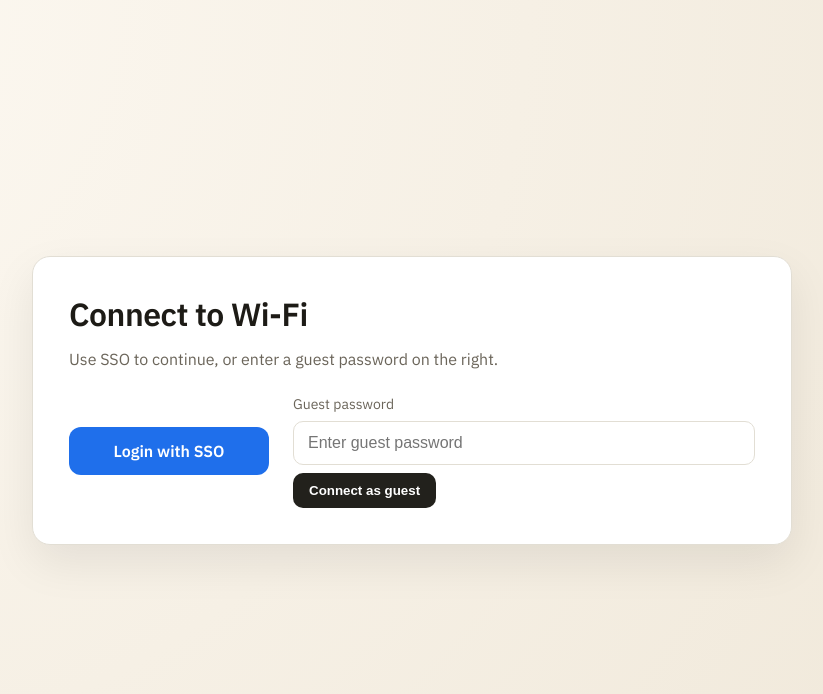
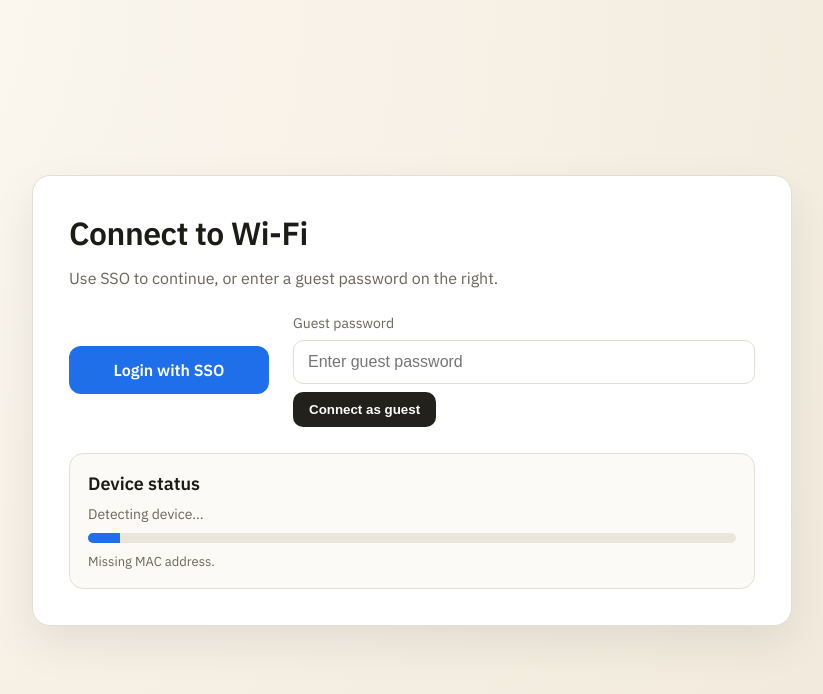
Before and after one commit to BrandenEsses/unifi-captive-sso, a Flask app: page / in a window 1280 px wide. Shown: the top 694 px of the page, without its empty margins (228-1051 px from the left). Run offline with Flask 3, Linux system fonts and the light colour scheme.

Commit message:
Adjusted mac address status check method

```diff
--- a/templates/index.html
+++ b/templates/index.html
@@ -261,9 +261,12 @@
               placeholder="Enter guest password"
               autocomplete="off"
             >
-            {% if client_mac %}
-              <input type="hidden" name="mac" value="{{ client_mac }}">
-            {% endif %}
+            <input
+              type="hidden"
+              id="guest-mac"
+              name="client_mac"
+              value="{{ client_mac or '' }}"
+            >
             <button type="submit">Connect as guest</button>
           </form>
         </div>
@@ -283,7 +286,6 @@
           </div>
         {% endif %}
 
-        {% if user or guest_authenticated or client_mac %}
         <div class="signed-in">
           {% if user %}
             <div class="card">
@@ -313,21 +315,25 @@
               {% endif %}
             </div>
           {% endif %}
+          <div class="card" data-status-panel data-mac="{{ client_mac or '' }}">
+            <h2>Device status</h2>
+            <div class="status-line">
               {% if client_mac %}
-              <div class="card" data-status-panel>
-                <h2>Device status</h2>
-                <div class="status-line">Checking {{ client_mac }}</div>
-                <div class="progress"><span></span></div>
-                <div class="status-message">Starting status check...</div>
-              </div>
+                Checking {{ client_mac }}
               {% else %}
-              <div class="card">
-                <h2>Device status</h2>
-                <div class="helper">Connect from a device to check its status.</div>
-              </div>
+                Detecting device...
               {% endif %}
             </div>
+            <div class="progress"><span></span></div>
+            <div class="status-message">
+              {% if client_mac %}
+                Starting status check...
+              {% else %}
+                Waiting for device details...
               {% endif %}
+            </div>
+          </div>
+        </div>
 
         {% if user %}
           <div class="foot">
@@ -338,7 +344,6 @@
         {% endif %}
       </div>
     </div>
-    {% if client_mac %}
       <script>
         (() => {
           const panel = document.querySelector("[data-status-panel]");
@@ -347,8 +352,47 @@
           }
           const progress = panel.querySelector(".progress span");
           const message = panel.querySelector(".status-message");
+          const statusLine = panel.querySelector(".status-line");
+          const guestMacInput = document.getElementById("guest-mac");
           const maxAttempts = 20;
           let attempts = 0;
+          let mac = (panel.dataset.mac || "").trim();
+
+          const normalizeMac = (value) => {
+            if (!value) {
+              return "";
+            }
+            const cleaned = value.replace(/[^0-9a-fA-F]/g, "").toLowerCase();
+            if (cleaned.length !== 12) {
+              return "";
+            }
+            return cleaned.match(/.{1,2}/g).join(":");
+          };
+
+          const findMac = (text) => {
+            if (!text) {
+              return "";
+            }
+            const match = text.match(/(?:[0-9A-Fa-f]{2}[:-]){5}[0-9A-Fa-f]{2}|[0-9A-Fa-f]{12}/);
+            return match ? normalizeMac(match[0]) : "";
+          };
+
+          const updateMac = (value) => {
+            const normalized = normalizeMac(value);
+            if (!normalized) {
+              return;
+            }
+            mac = normalized;
+            panel.dataset.mac = normalized;
+            if (statusLine) {
+              statusLine.textContent = `Checking ${normalized}`;
+            }
+            if (guestMacInput) {
+              guestMacInput.value = normalized;
+            }
+          };
+
+          updateMac(findMac(window.location.href));
 
           const setMessage = (text) => {
             if (message) {
@@ -363,12 +407,22 @@
             }
           };
 
+          const statusUrl = () => {
+            if (mac) {
+              return `{{ url_for('status') }}?mac=${encodeURIComponent(mac)}`;
+            }
+            return "{{ url_for('status') }}";
+          };
+
           const poll = () => {
             attempts += 1;
             setProgress((attempts / maxAttempts) * 100);
-            fetch("{{ url_for('status') }}", { headers: { "Accept": "application/json" } })
+            fetch(statusUrl(), { headers: { "Accept": "application/json" } })
               .then((response) => response.json())
               .then((data) => {
+                if (data.mac && !mac) {
+                  updateMac(data.mac);
+                }
                 if (data.status === "authorized") {
                   setProgress(100);
                   setMessage("Device is authorized.");
@@ -390,14 +444,12 @@
                 }
                 if (data.status === "error") {
                   setMessage(data.message || "Unable to check device status.");
-                  clearInterval(timer);
                   return;
                 }
                 setMessage("Checking device status...");
               })
               .catch(() => {
                 setMessage("Unable to reach status endpoint.");
-                clearInterval(timer);
               });
 
             if (attempts >= maxAttempts) {
@@ -410,6 +462,5 @@
           const timer = setInterval(poll, 3000);
         })();
       </script>
-    {% endif %}
   </body>
 </html>
```
Lines whose indentation alone changed are shown as unchanged.
